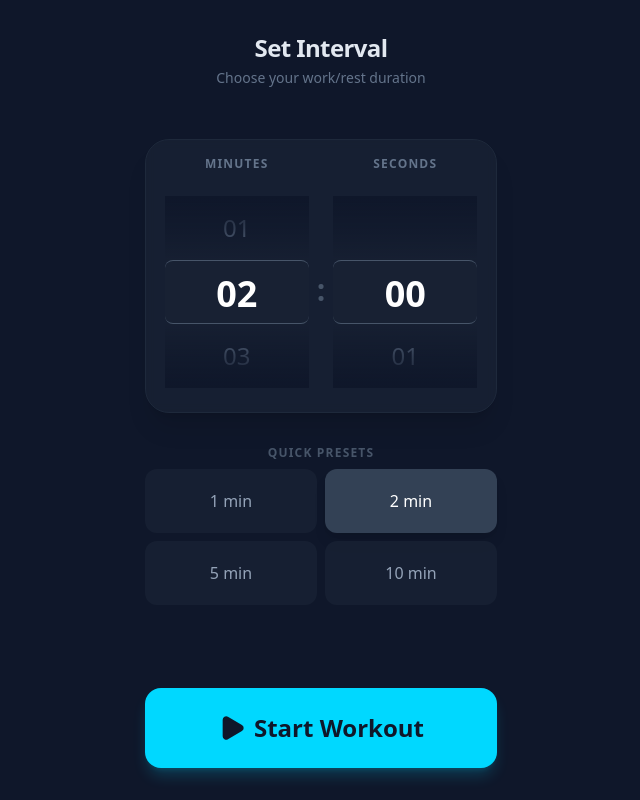
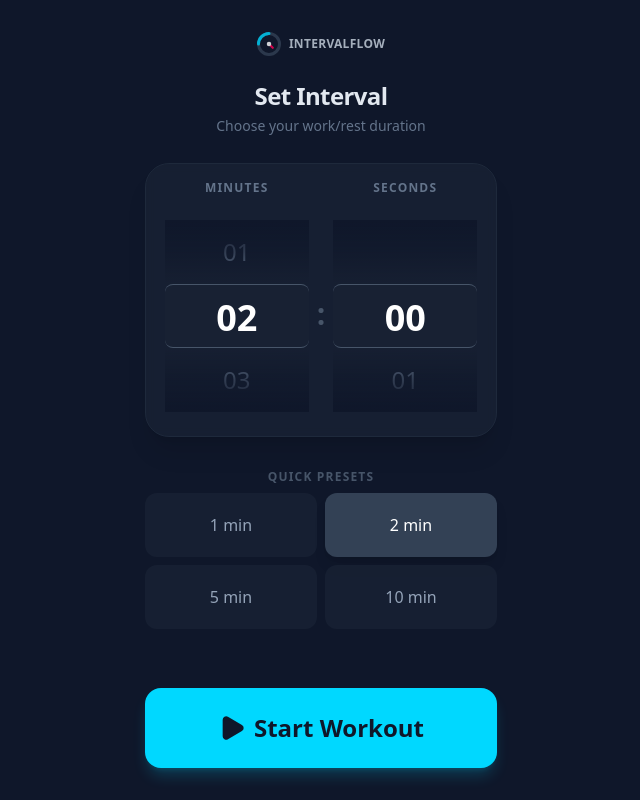
Before and after one commit to liuyu-2003-arch/Time, a React (Vite) app: page / in a window 1280 px wide. Shown: the whole page, without its empty margins (319-959 px from the left). Built offline with nearby package versions, Linux system fonts and the light colour scheme.

Commit message:
feat: Add app favicon and header logo
Introduces a favicon for the IntervalFlow web application.
Also, integrates a reusable logo component into the application header to enhance branding and visual consistency.

```diff
--- a/App.tsx
+++ b/App.tsx
@@ -5,6 +5,15 @@ import { CircularProgress } from './components/CircularProgress';
 import { TimerSettings, AudioAssets, AppState } from './types';
 
 // --- Components ---
+
+const Logo: React.FC<{ className?: string }> = ({ className = "w-8 h-8" }) => (
+  <svg viewBox="0 0 32 32" fill="none" xmlns="http://www.w3.org/2000/svg" className={className}>
+    <circle cx="16" cy="16" r="14" stroke="#334155" strokeWidth="4" />
+    <path d="M16 2C8.26801 2 2 8.26801 2 16" stroke="#00D8FF" strokeWidth="4" strokeLinecap="round" />
+    <path d="M16 16L21 21" stroke="#FF0055" strokeWidth="3" strokeLinecap="round" />
+    <circle cx="16" cy="16" r="3" fill="white" />
+  </svg>
+);
 
 const WheelColumn: React.FC<{
   range: number;
@@ -235,7 +244,11 @@ const App: React.FC = () => {
      return (
         <div className="min-h-screen bg-dark flex flex-col relative text-white">
            {/* Header reduced padding */}
-           <header className="px-8 pt-8 pb-0 text-center">
+           <header className="px-8 pt-8 pb-0 text-center flex flex-col items-center">
+              <div className="flex items-center gap-2 mb-6 opacity-80">
+                  <Logo className="w-6 h-6" />
+                  <span className="font-bold text-slate-300 tracking-wide uppercase text-xs">IntervalFlow</span>
+              </div>
               <h1 className="text-2xl font-bold text-slate-200 tracking-tight">Set Interval</h1>
               <p className="text-slate-500 text-sm mt-1">Choose your work/rest duration</p>
            </header>
@@ -307,7 +320,10 @@ const App: React.FC = () => {
   return (
     <div className="min-h-screen bg-dark flex flex-col text-white overflow-hidden relative">
       <header className="p-6 flex justify-between items-center z-10">
-        <h1 className="text-xl font-bold text-slate-200">IntervalFlow</h1>
+        <div className="flex items-center gap-3">
+            <Logo className="w-8 h-8" />
+            <h1 className="text-xl font-bold text-slate-200">IntervalFlow</h1>
+        </div>
         <div className="flex items-center space-x-2">
            {audioLoadingState === 'loading' && (
              <div className="flex items-center space-x-2 px-2 py-1 bg-surface rounded-full border border-slate-700">
```
Also changed, not shown: index.html (+1 -0 lines).
